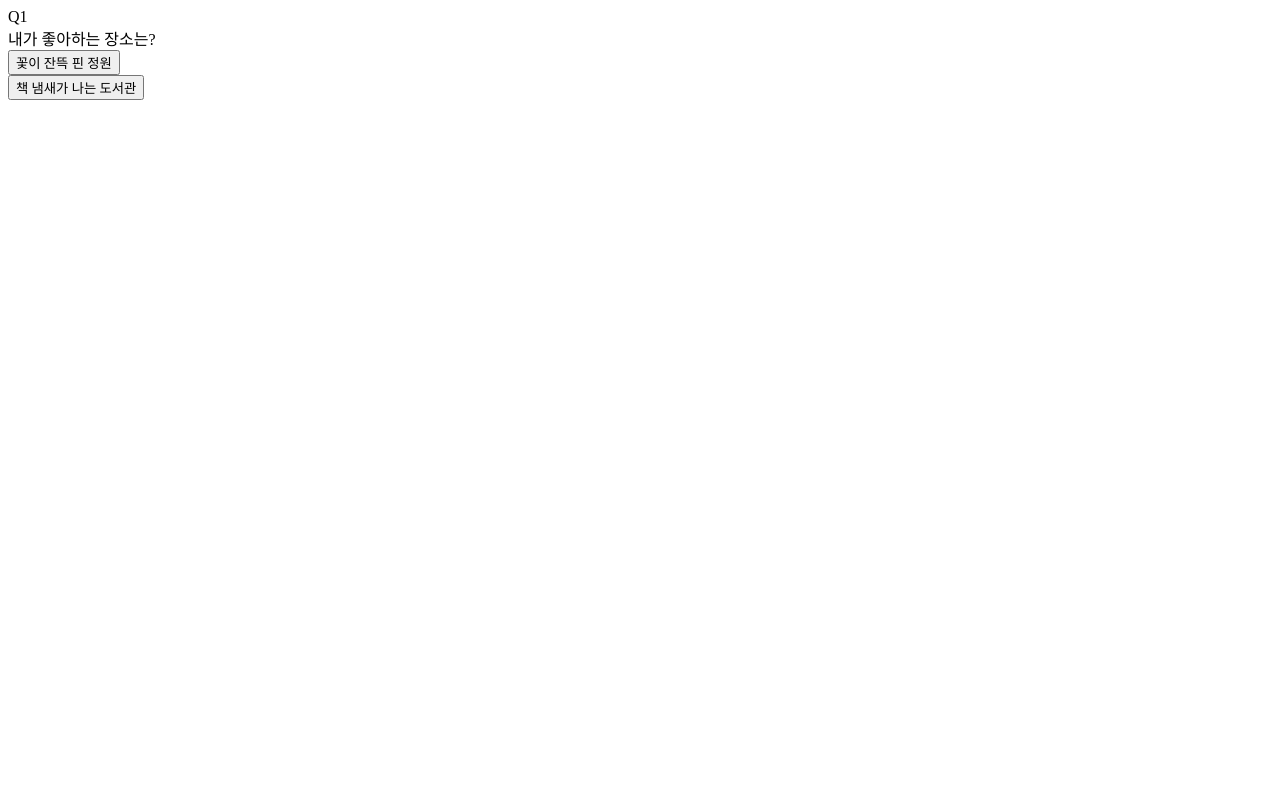
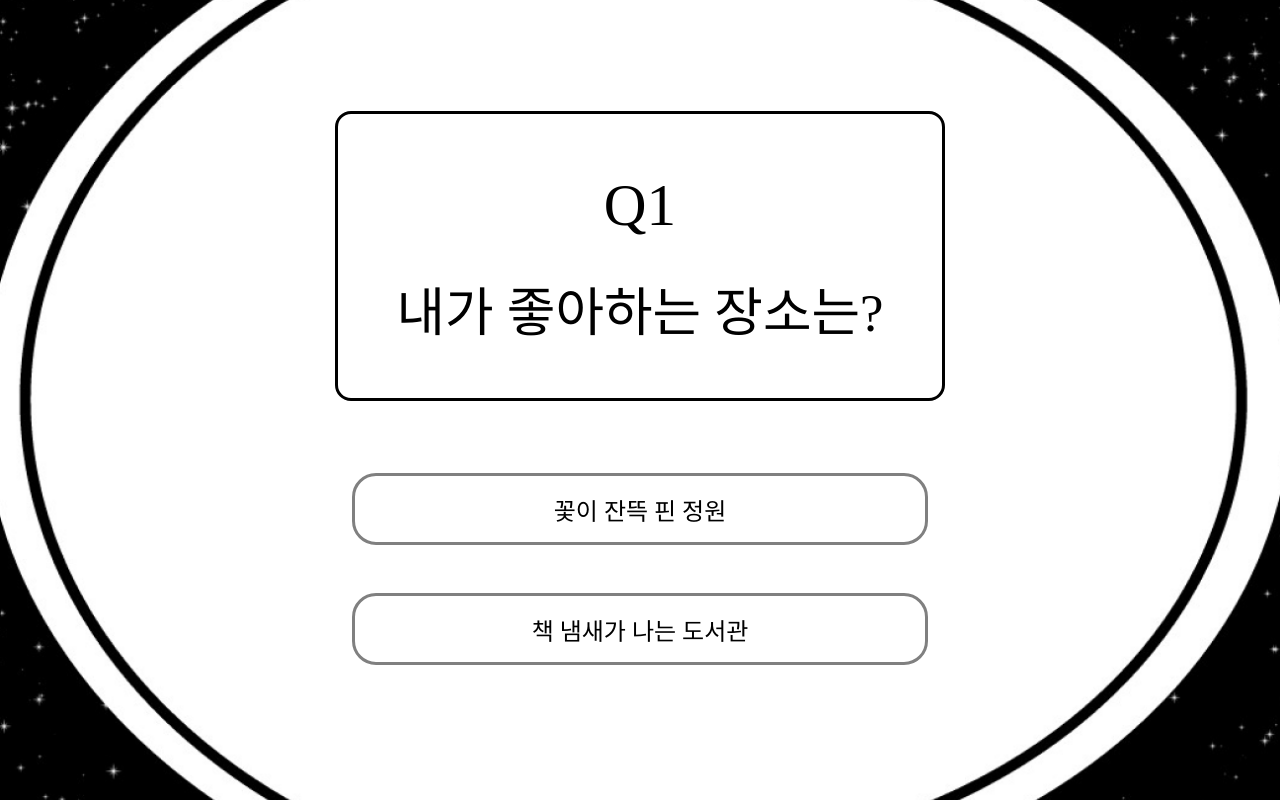
Before and after one commit to BLUEOCEAN-2023/CurlFume-Clinet, a React (Vite) app in the folder curlfume-clinet/: page /perfume in a window 1280 px wide. Built offline with nearby package versions, Linux system fonts and the light colour scheme; a web font is replaced by a local one.

Commit message:
:art: 선택화면 scss 추가

```diff
--- a/curlfume-clinet/src/components/QuestionScreen/LastQuestion.jsx
+++ b/curlfume-clinet/src/components/QuestionScreen/LastQuestion.jsx
@@ -1,6 +1,7 @@
 import React from "react";
 import { useParams, useNavigate, Outlet } from "react-router-dom";
 import LastQuestionData from "./LastQuestionList.json";
+import "../../css/QuestionScreen/QuestionScreen.scss";
 
 const LastQuestion = () => {
   const { baseResult, type } = useParams();
@@ -22,8 +23,11 @@ const LastQuestion = () => {
   return (
     <>
       <div>
-        <div>{currentData.question_no}</div>
-        <div>{currentData.question}</div>
+        <div className="question_container">
+          <div className="question_title_container">
+            <div className="question_no">{currentData.question_no}</div>
+            <div className="question_title">{currentData.question}</div>
+          </div>
           <div className="answer_container">
             {currentData.answers.map((answer, index) => (
               <div className="answer_content" key={index}>
@@ -37,6 +41,7 @@ const LastQuestion = () => {
             ))}
           </div>
         </div>
+      </div>
       <Outlet /> {/* 중첩된 라우트를 렌더링하는 부분 */}
     </>
   );
--- a/curlfume-clinet/src/components/QuestionScreen/MiddleQuestion.jsx
+++ b/curlfume-clinet/src/components/QuestionScreen/MiddleQuestion.jsx
@@ -1,6 +1,7 @@
 import React from "react";
 import { useParams, useNavigate, Outlet } from "react-router-dom";
 import MiddleQuestionData from "./MiddleQuestionList.json";
+import "../../css/QuestionScreen/QuestionScreen.scss";
 
 const MiddleQuestion = () => {
   const { baseResult } = useParams();
@@ -25,8 +26,11 @@ const MiddleQuestion = () => {
   return (
     <>
       <div>
-        <div>{currentData.question_no}</div>
-        <div>{currentData.question}</div>
+        <div className="question_container">
+          <div className="question_title_container">
+            <div className="question_no">{currentData.question_no}</div>
+            <div className="question_title">{currentData.question}</div>
+          </div>
           <div className="answer_container">
             {currentData.answers.map((answer, index) => (
               <div className="answer_content" key={index}>
@@ -40,6 +44,7 @@ const MiddleQuestion = () => {
             ))}
           </div>
         </div>
+      </div>
       <Outlet /> {/* 중첩된 라우트를 렌더링하는 부분 */}
     </>
   );
--- a/curlfume-clinet/src/components/QuestionScreen/Question.jsx
+++ b/curlfume-clinet/src/components/QuestionScreen/Question.jsx
@@ -1,7 +1,7 @@
 import React, { useState } from "react";
 import Questions from "./QuestionList.json";
 import { useNavigate } from "react-router-dom";
-// import "../../css/QuestionScreen/QuestionScreen.scss";
+import "../../css/QuestionScreen/QuestionScreen.scss";
 
 const Question = () => {
   const navigate = useNavigate();
@@ -52,8 +52,10 @@ const Question = () => {
           (item) =>
             item.id === currentId && (
               <div className="question_container" key={item.id}>
-                <div className="question_no">{item.question_no}</div>
-                <div className="title">{item.question}</div>
+                <div className="question_title_container">
+                  <div className="question_no">{item.question_no}</div>
+                  <div className="question_title">{item.question}</div>
+                </div>
                 <div className="answer_container">
                   {item.answers.map((answer, index) => (
                     <div className="answer_content" key={index}>
--- /dev/null
+++ b/curlfume-clinet/src/css/QuestionScreen/QuestionScreen.scss
@@ -0,0 +1,63 @@
+body {
+  margin: 0;
+  padding: 0;
+  background-image: url("../../IMG/QuestionScreenImg.png");
+  background-size: cover;
+  background-position: center;
+  height: 100vh;
+  width: 100vw;
+  display: flex;
+  justify-content: center;
+  align-items: center;
+}
+
+.question_container {
+  display: flex;
+  flex-direction: column;
+  align-items: center;
+  text-align: center;
+
+  .question_title_container {
+    display: inline-block;
+    padding: 1em 2em;
+    border-radius: 1em;
+    border: 3px solid black;
+    margin-bottom: 3em;
+    width: fit-content;
+
+    .question_no {
+      font-size: 3.7em;
+      margin-top: 0.7em;
+      margin-bottom: 0.5em;
+    }
+
+    .question_title {
+      font-size: 3.3em;
+      margin-bottom: 0.7em;
+      margin-left: 0.5em;
+      margin-right: 0.5em;
+    }
+  }
+
+  .answer_container {
+    display: flex;
+    flex-direction: column;
+    flex-wrap: wrap;
+    justify-content: center;
+    align-items: center;
+
+    .answer_content button {
+      font-size: 1.5em;
+      width: 24em;
+      height: 3em;
+      margin-top: 1em;
+      margin-bottom: 1em;
+
+      cursor: pointer;
+      border-radius: 1em;
+      border: 3px solid gray;
+
+      background-color: #fff;
+    }
+  }
+}
```
Also changed, not shown: curlfume-clinet/src/IMG/QuestionScreenImg.png. Lines whose indentation alone changed are shown as unchanged.
